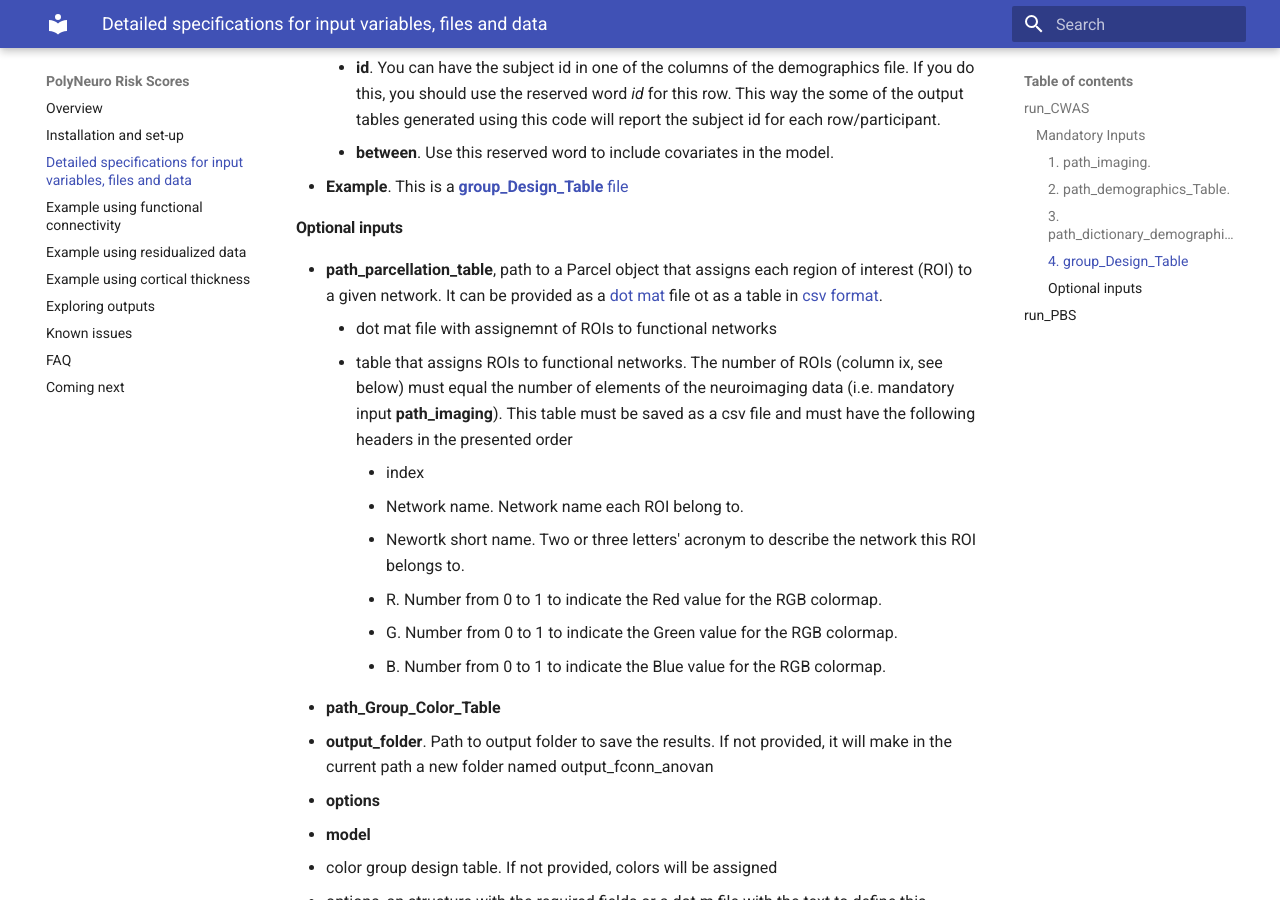
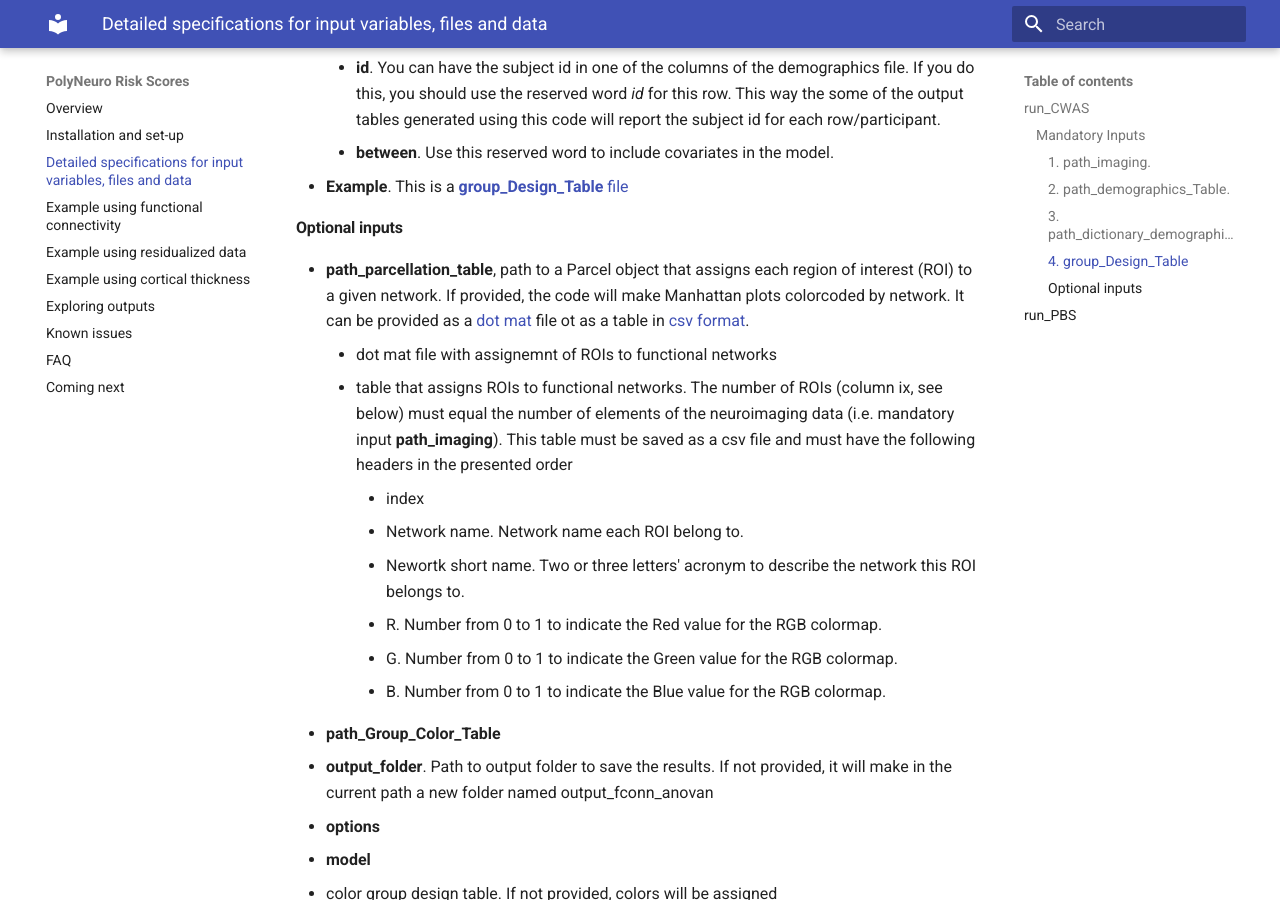
Before and after one commit to omiranda/polyneuro_risk_score, an MkDocs documentation site: the page built from docs/detailed_description.md, in a window 1280 px wide and 900 px high, scrolled down 2192 px. Built offline with MkDocs 1.6.1 and Material for MkDocs 9.7.7, drawn with Linux system fonts in a browser that asks for light colours; formulas are drawn with MathJax 3; old or Windows-style settings are respelled for this version of MkDocs.

Commit message:
Update detailed_description.md

```diff
--- a/docs/detailed_description.md
+++ b/docs/detailed_description.md
@@ -57,7 +57,8 @@ This table will also indicate if each included variable is a *between* or *withi
 - **Example**. This is a [**group_Design_Table** file](./detailed_specs/Group_Design_Table.csv)
 
 #### Optional inputs
-- **path_parcellation_table**, path to a Parcel object that assigns each region of interest (ROI) to a given network. It can be provided as a [dot mat](./detailed_specs/HCP_ColeAnticevic.mat) file ot as a table in [csv format](./detailed_specs/HCP_ColeAnticevic.csv).
+- **path_parcellation_table**, path to a Parcel object that assigns each region of interest (ROI) to a given network. If provided, the code will make Manhattan plots colorcoded by network.
+It can be provided as a [dot mat](./detailed_specs/HCP_ColeAnticevic.mat) file ot as a table in [csv format](./detailed_specs/HCP_ColeAnticevic.csv).
     - dot mat file with assignemnt of ROIs to functional networks
     - table that assigns ROIs to functional networks. The number of ROIs (column ix, see below) must equal the number of elements of the neuroimaging data (i.e. mandatory input **path_imaging**). This table must be saved as a csv file and must have the following headers in the presented order
         - index
```
